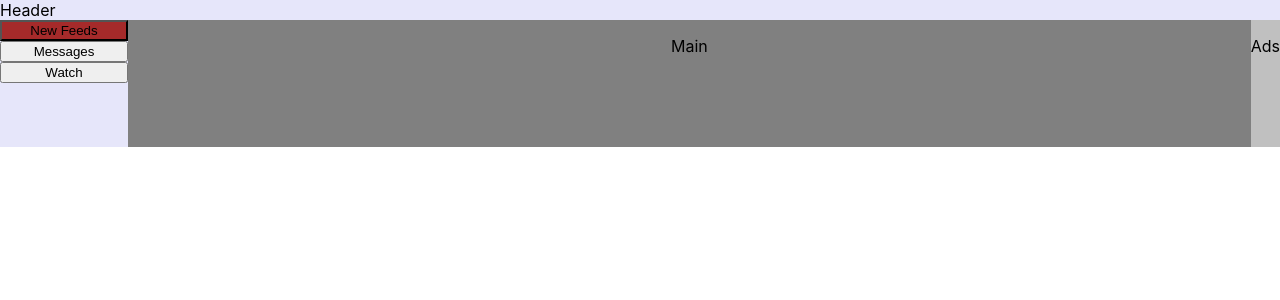
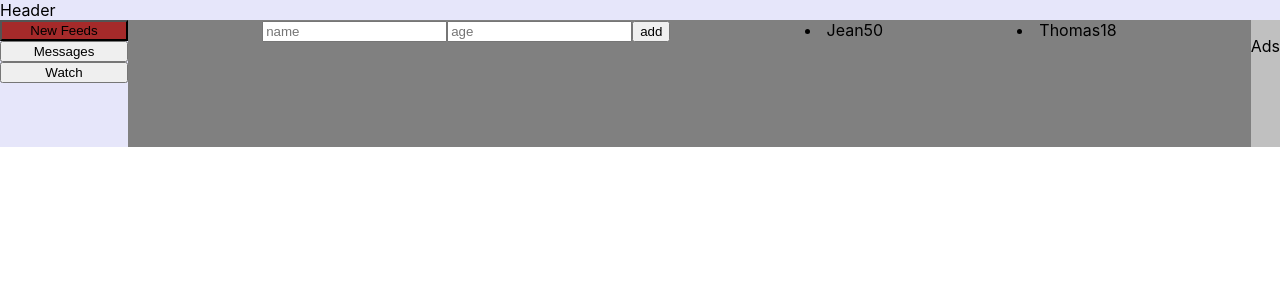
Before and after one commit to jelaurore/PRW, a React (Create React App) app: page / in a window 1280 px wide. Shown: the top 300 px of the page. Built offline with nearby package versions, Linux system fonts and the light colour scheme.

Commit message:
uodated week 2 work with part 2 practice

```diff
--- a/src/App.js
+++ b/src/App.js
@@ -2,18 +2,35 @@ import React, {Component} from 'react';
 import './App.css';
 import Header from './components/Header';
 import Nav from './components/Nav';
-import Main from './components/Main';
+//import Main from './components/Main';
 import Ads from './components/Ads';
+import MyForm from './components/myForm/MyForm';
+import MyList from './components/myList/MyList';
 
 class App extends Component {
+
+  state = {
+    people: [{
+      name: 'Jean',
+      age: '50'
+    },{
+      name: 'Thomas',
+      age: '18'
+    }]
+  }
+
   render () {
-
+      let people = this.state.people.map((element, i) => {
+        return <MyList key={i} val={element} />
+      })
     return (
       <div className="App">
         <Header />
         <section style={styles.container}>
           <Nav />
-          <Main />
+          {/* <Main /> */}
+          <MyForm />
+          {people}
           <Ads />
         </section>
       </div>
--- /dev/null
+++ b/src/components/myForm/MyForm.js
@@ -0,0 +1,14 @@
+import React from 'react';
+
+const MyForm = props => {
+  return(
+    <form>
+      <input type="text" name="name" placeholder="name"/>
+      <input type="text" name="age" placeholder="age"/>
+      <button type="submit">
+        add
+      </button>
+    </form>
+  )
+}
+export default MyForm;
--- /dev/null
+++ b/src/components/myList/MyList.js
@@ -0,0 +1,11 @@
+import React from 'react';
+
+const MyList = props => {
+  return(
+      <li key={props.id}>
+        {props.val.name}
+        {props.val.age}
+      </li>
+  )
+}
+export default MyList;
```
